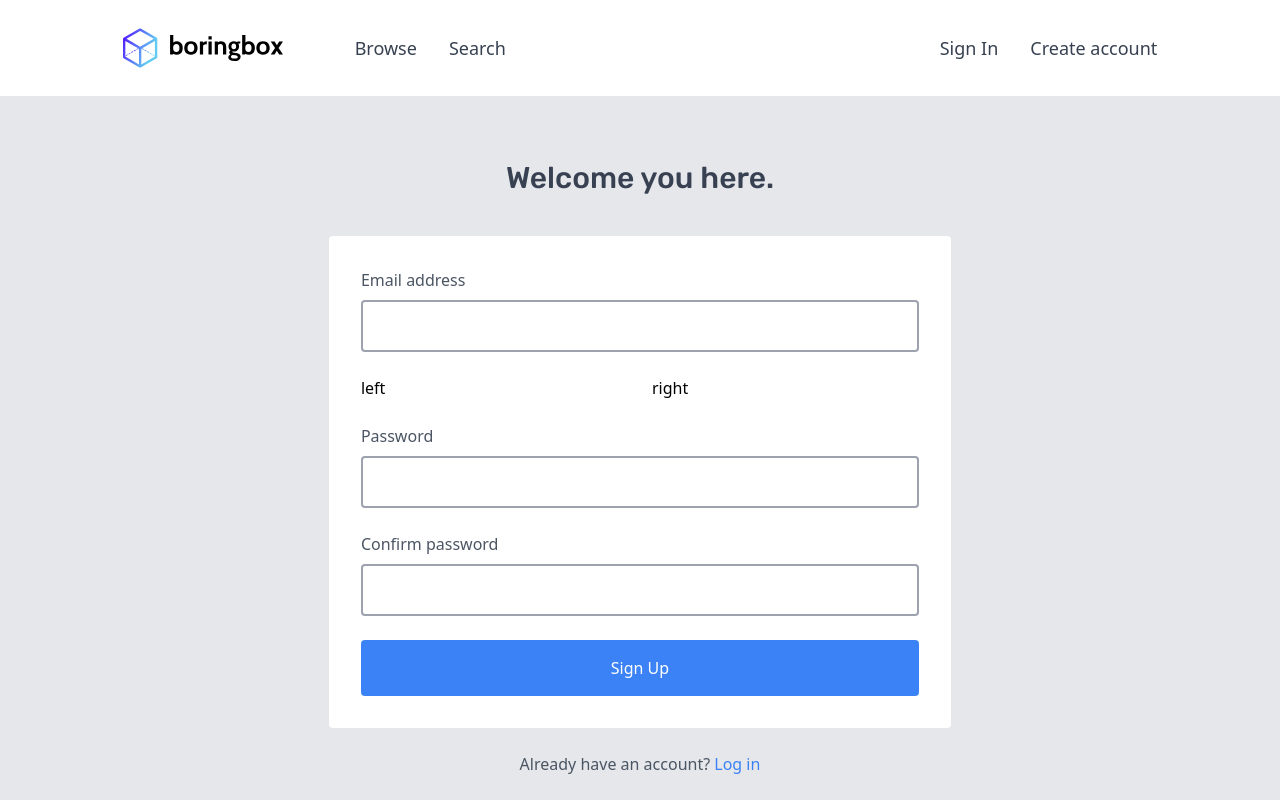
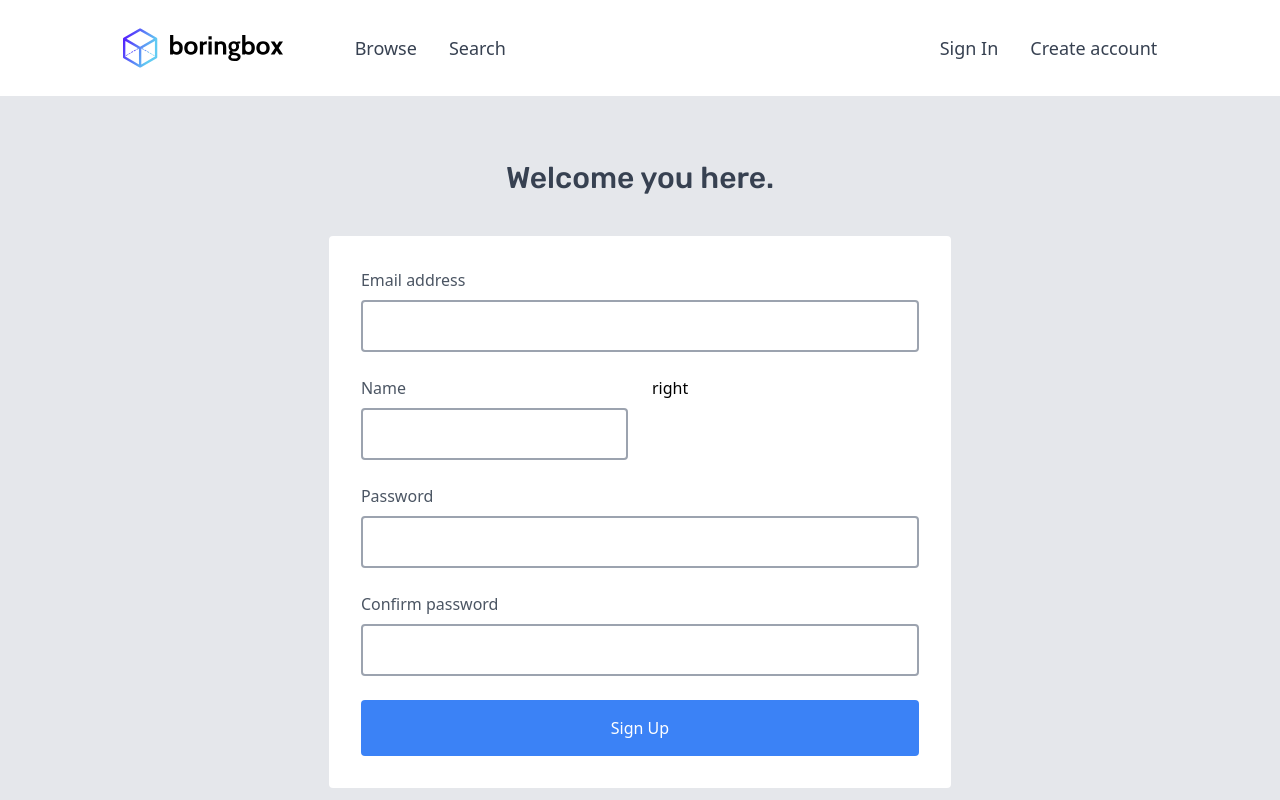
Before and after one commit to lozynskyi/snippetclient, a Nuxt app: page /auth/signup in a window 1280 px wide. Shown: the top 800 px of the page. Built offline with nearby package versions, Linux system fonts and the light colour scheme; no server answers; what tailwindcss-transforms would draw is missing.

Commit message:
Add name fild

```diff
--- a/pages/auth/signup.vue
+++ b/pages/auth/signup.vue
@@ -35,7 +35,30 @@
 
         <div class="flex flex-wrap lg:flex-nowrap">
           <div class="lg:mr-6 w-full lg:w-6/12 mb-6">
-            left
+
+            <label
+              for="name"
+              class="block text-gray-600 font-medium mb-2"
+              :class="{
+              'text-red-500': validation.name
+            }"
+            >
+              Name
+            </label>
+            <input
+              type="text"
+              name="name"
+              id="name"
+              class="border-2 border-gray-400 rounded block w-full p-3"
+              :class="{
+              'border-red-500': validation.name
+            }"
+              v-model="form.name"
+            >
+            <div class="text-red-500 mb-4 font-medium text-sm mt-1" v-if="validation.name">
+              {{ validation.name[0] }}
+            </div>
+
           </div>
           <div class="w-full lg:w-6/12 mb-6">
             right
```
